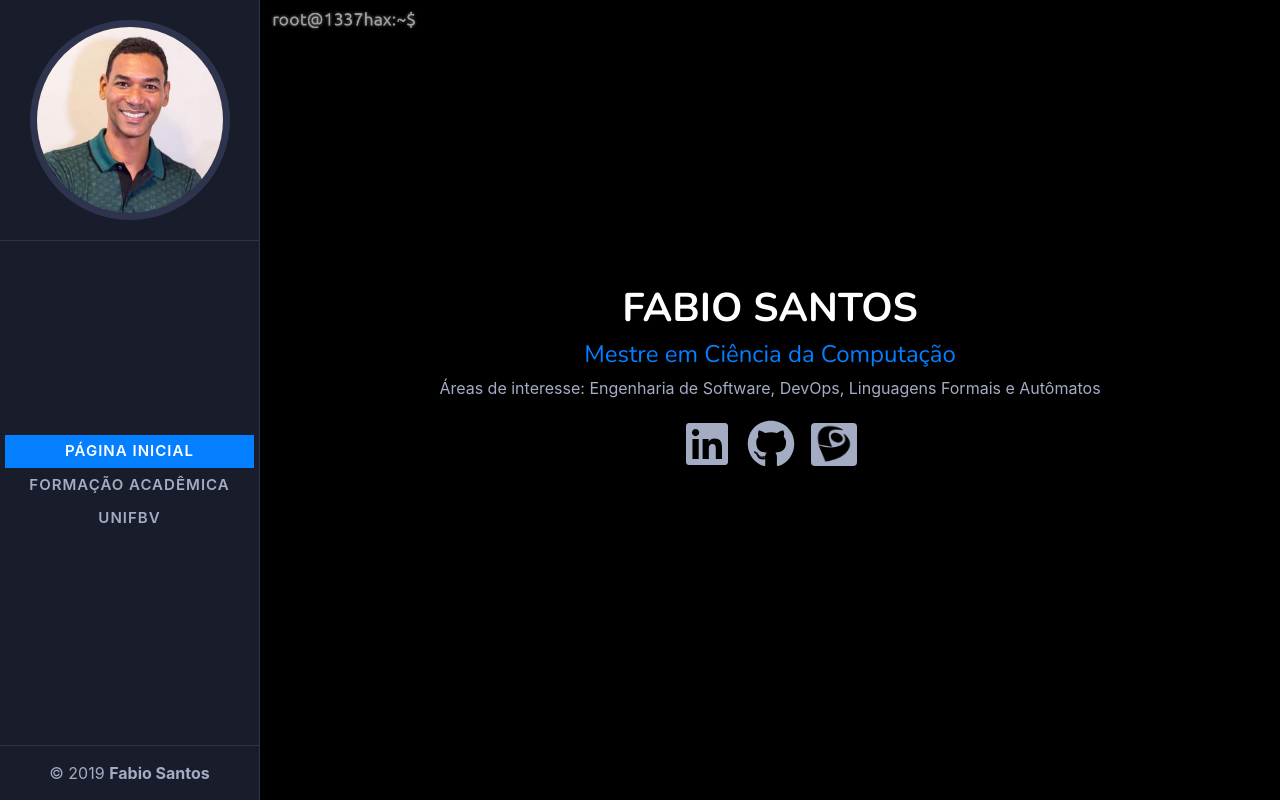
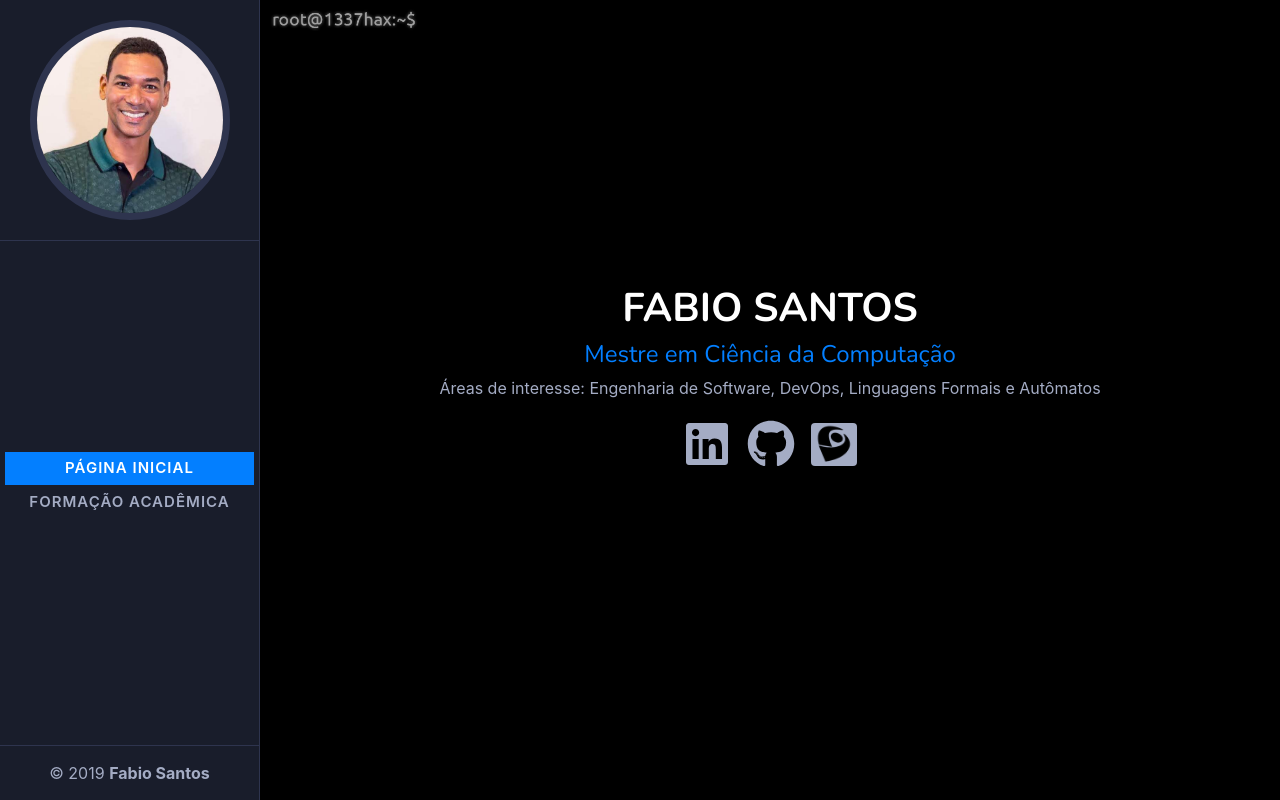
Before and after one commit to fss6/fabiosantos.dev.br, a React (Create React App) app: page /#/ in a window 1280 px wide. Built offline with nearby package versions, Linux system fonts and the light colour scheme.

Commit message:
remove unifbv link

```diff
--- a/src/component/Template.jsx
+++ b/src/component/Template.jsx
@@ -27,9 +27,6 @@ export default class Template extends Component {
                             <li>
                                 <a href="/#/resume" className={this.activeMenu('resume')}><span>FORMAÇÃO ACADÊMICA</span></a>
                             </li>
-                            <li>
-                                <a href="/#/unifbv" className={this.activeMenu('unifbv')}><span>UniFBV</span></a>
-                            </li>
                         </ul>
                         <p className="mi-header-copyright">
                             <span className="gray-color">© 2019 </span>
```
